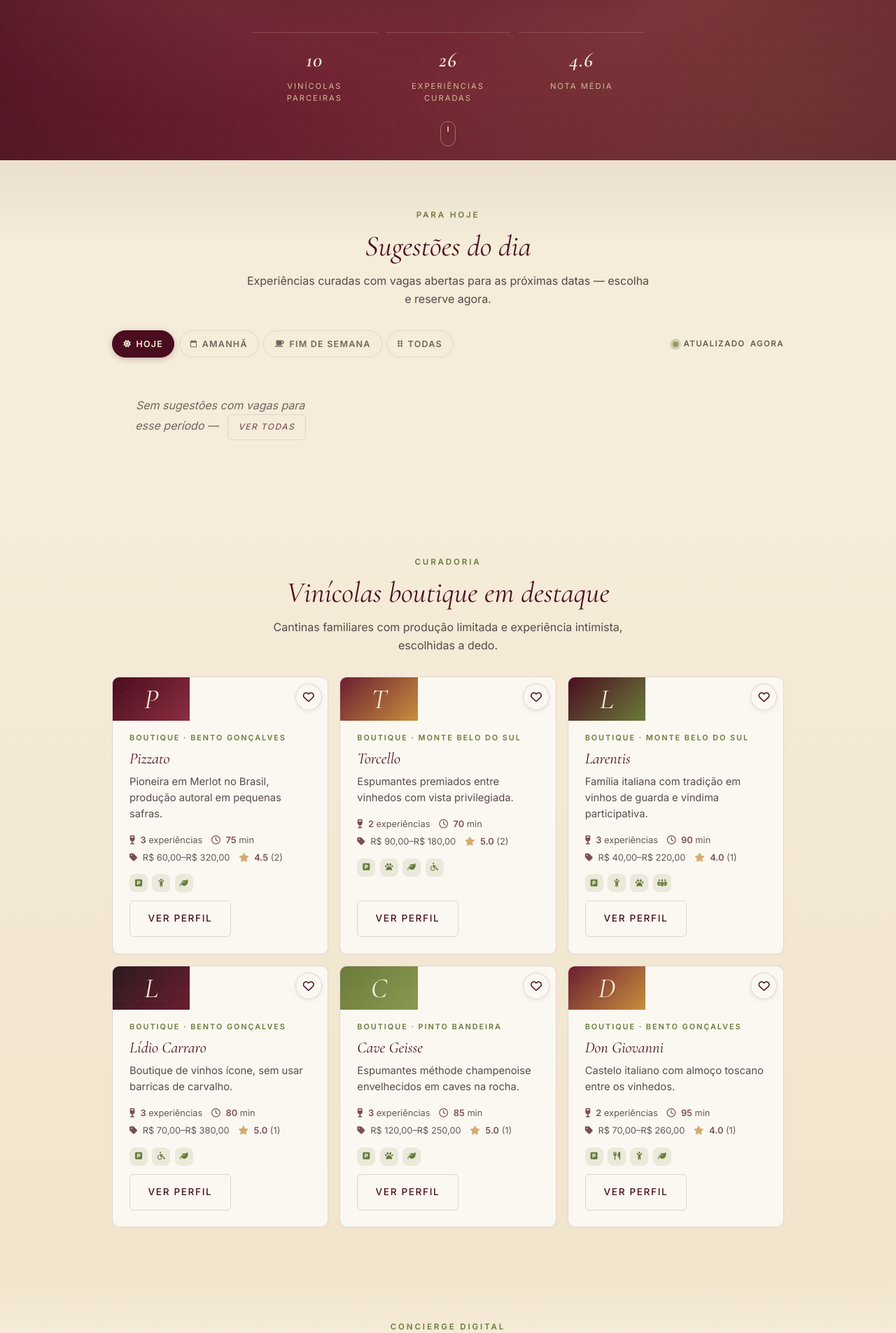
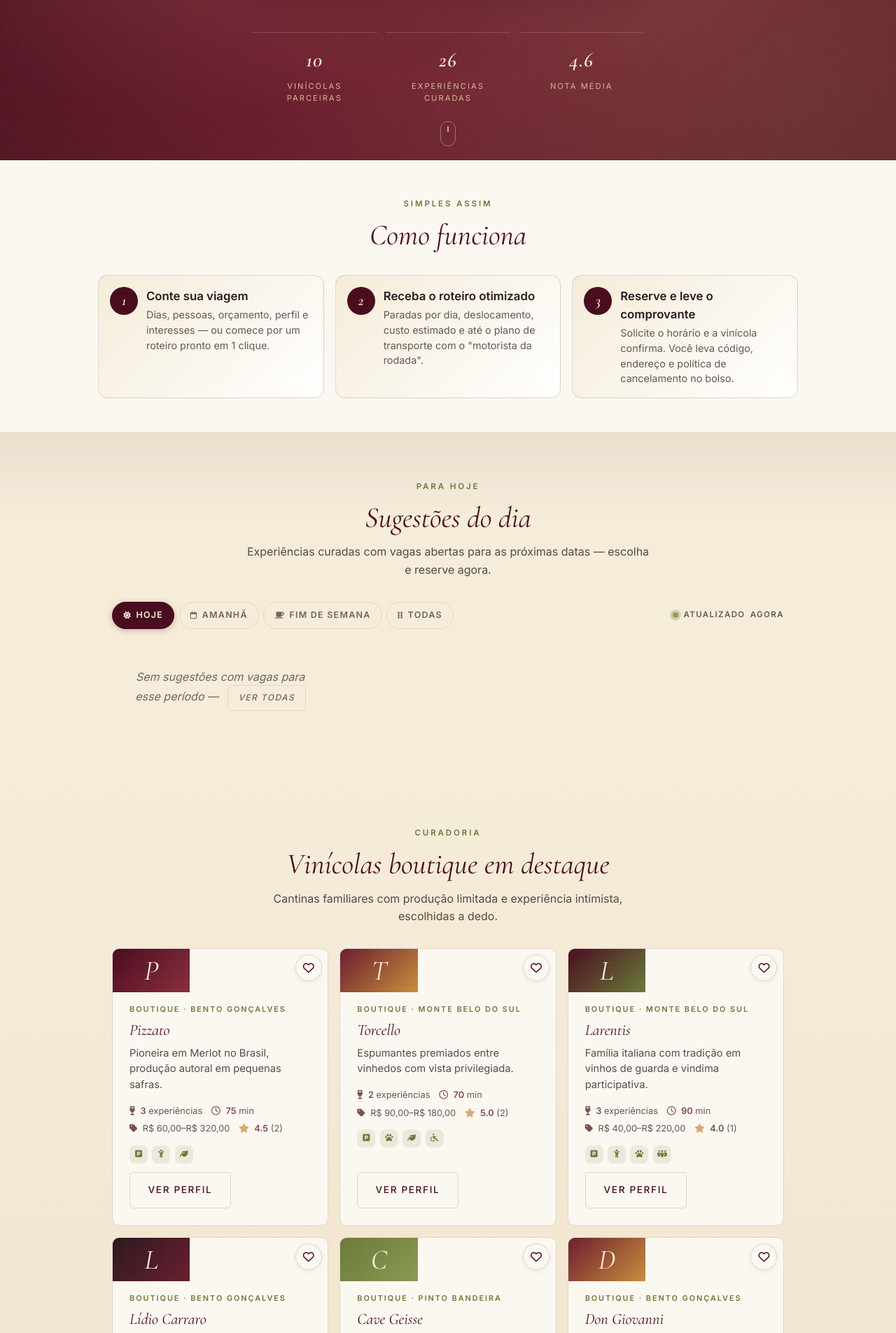
Before and after one commit to Rippelb/Uva-Via, a PHP site: page / in a window 1280 px wide. Shown: the part 637-2542 px from the top of the page at 70% size. Run offline with PHP 8.4, Linux system fonts and the light colour scheme; data comes from the database, SQL or seed files in the repository.

Commit message:
feat(ux/seo): secao 'Como funciona' (onboarding 3 passos) + meta tags Open Graph/Twitter
- Onboarding presentacional em 3 passos no topo (conte a viagem -> roteiro
  otimizado -> reserve e leve o comprovante) reduz a curva de entendimento na
  demo. Sem JS, nao afeta o fluxo critico.
- Open Graph/Twitter Card + keywords para compartilhamento e SEO (next-step de
  distribuicao). Verificado via headless: fluxo critico segue verde.

```diff
--- a/index.html
+++ b/index.html
@@ -13,6 +13,19 @@
     <meta name="apple-mobile-web-app-capable" content="yes">
     <meta name="apple-mobile-web-app-title" content="Uva & Via">
     <meta name="apple-mobile-web-app-status-bar-style" content="black-translucent">
+    <meta name="keywords" content="enoturismo, Vale dos Vinhedos, roteiro de vinícolas, Bento Gonçalves, Serra Gaúcha, degustação, reserva de vinícola">
+    <meta name="author" content="Uva & Via">
+    <!-- Open Graph / compartilhamento social -->
+    <meta property="og:type" content="website">
+    <meta property="og:site_name" content="Uva & Via">
+    <meta property="og:locale" content="pt_BR">
+    <meta property="og:title" content="Uva & Via — Concierge do Vale dos Vinhedos">
+    <meta property="og:description" content="Monte um roteiro enoturístico otimizado em minutos: preferências, orçamento, disponibilidade real, logística e reservas — sem filas, sem improviso.">
+    <meta property="og:image" content="icon.svg">
+    <meta name="twitter:card" content="summary">
+    <meta name="twitter:title" content="Uva & Via — Concierge do Vale dos Vinhedos">
+    <meta name="twitter:description" content="Roteiros enoturísticos otimizados, com disponibilidade real, logística e reservas no Vale dos Vinhedos.">
+    <meta name="twitter:image" content="icon.svg">
     <link rel="preconnect" href="https://fonts.googleapis.com">
     <link rel="preconnect" href="https://fonts.gstatic.com" crossorigin>
     <link href="https://fonts.googleapis.com/css2?family=Cormorant+Garamond:ital,wght@0,400;0,600;1,400;1,600&family=Inter:wght@400;500;600&display=swap" rel="stylesheet">
@@ -97,6 +110,30 @@
         </div>
         <div class="hero-scroll" aria-hidden="true">
             <span></span>
+        </div>
+    </section>
+
+    <!-- =================== COMO FUNCIONA =================== -->
+    <section id="como-funciona" class="como-funciona" aria-labelledby="cf-title">
+        <div class="cf-inner">
+            <header class="planner-header" data-reveal>
+                <span class="planner-eyebrow">Simples assim</span>
+                <h2 id="cf-title" class="planner-title">Como funciona</h2>
+            </header>
+            <ol class="cf-steps" data-reveal>
+                <li class="cf-step">
+                    <span class="cf-num">1</span>
+                    <div><strong>Conte sua viagem</strong><p>Dias, pessoas, orçamento, perfil e interesses — ou comece por um roteiro pronto em 1 clique.</p></div>
+                </li>
+                <li class="cf-step">
+                    <span class="cf-num">2</span>
+                    <div><strong>Receba o roteiro otimizado</strong><p>Paradas por dia, deslocamento, custo estimado e até o plano de transporte com o "motorista da rodada".</p></div>
+                </li>
+                <li class="cf-step">
+                    <span class="cf-num">3</span>
+                    <div><strong>Reserve e leve o comprovante</strong><p>Solicite o horário e a vinícola confirma. Você leva código, endereço e política de cancelamento no bolso.</p></div>
+                </li>
+            </ol>
         </div>
     </section>
 
--- a/style.css
+++ b/style.css
@@ -4054,3 +4054,24 @@ body.modal-open { overflow: hidden; }
 .news-msg { display: block; margin-top: .5rem; font-size: .8rem; }
 .news-msg.is-ok { color: var(--oliva-claro); }
 .news-msg.is-error { color: #e8a0a0; }
+
+/* ============================================================
+   COMO FUNCIONA (onboarding em 3 passos)
+   ============================================================ */
+.como-funciona { padding: var(--space-7) var(--space-4); background: var(--branco); }
+.cf-inner { max-width: 1000px; margin: 0 auto; }
+.cf-steps { list-style: none; display: grid; grid-template-columns: 1fr; gap: var(--space-4); margin-top: var(--space-5); }
+.cf-step {
+    display: flex; gap: var(--space-3); align-items: flex-start;
+    background: linear-gradient(135deg, var(--bege), #fff);
+    border: 1px solid var(--borda); border-radius: 14px; padding: var(--space-4);
+}
+.cf-num {
+    flex-shrink: 0; width: 40px; height: 40px; border-radius: 50%;
+    display: grid; place-items: center;
+    background: var(--vinho); color: var(--bege);
+    font-family: var(--font-serif); font-style: italic; font-size: 1.3rem; font-weight: 600;
+}
+.cf-step strong { display: block; color: var(--texto); font-size: 1.05rem; margin-bottom: .2rem; }
+.cf-step p { font-size: .9rem; color: rgba(44, 26, 31, .72); line-height: 1.5; }
+@media (min-width: 760px) { .cf-steps { grid-template-columns: repeat(3, 1fr); } }
```
